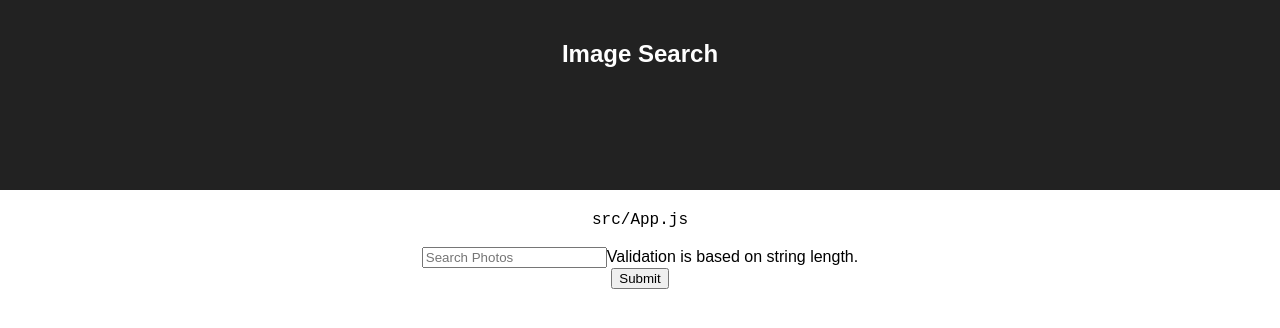
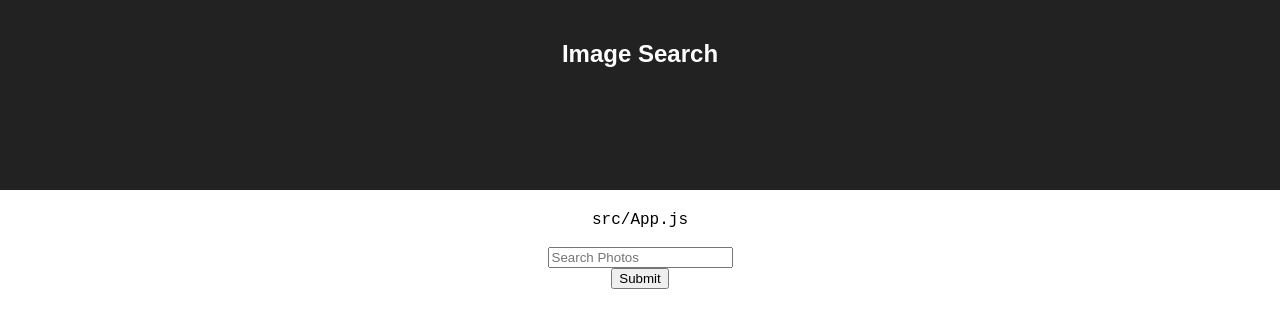
Before and after one commit to susbuilding/photoalbum, a React (Create React App) app: page / in a window 1280 px wide. Shown: the top 328 px of the page. Built offline with nearby package versions, Linux system fonts and the light colour scheme.

Commit message:
works with enter

```diff
--- a/src/PhotoView.js
+++ b/src/PhotoView.js
@@ -20,6 +20,7 @@ class PhotoView extends Component {
   };
 
   handleClick(e){
+    e.preventDefault();
     /** Make sure the string is not empty!!! **/
     if(this.state.searchValue.length < 1) return;
 
@@ -62,10 +63,10 @@ class PhotoView extends Component {
               onChange={this.handleChange}
             />
             <FormControl.Feedback />
-            <HelpBlock>Validation is based on string length.</HelpBlock>
+            {/**<HelpBlock>Validation is based on string length.</HelpBlock>**/}
           </FormGroup>
+          <Button type="submit" bsStyle="info" onClick={this.handleClick}>Submit</Button>
         </form>
-         <Button bsStyle="info" onClick={this.handleClick}>Submit</Button>
 
          <div>
           {this.state.searchValue ?
```
